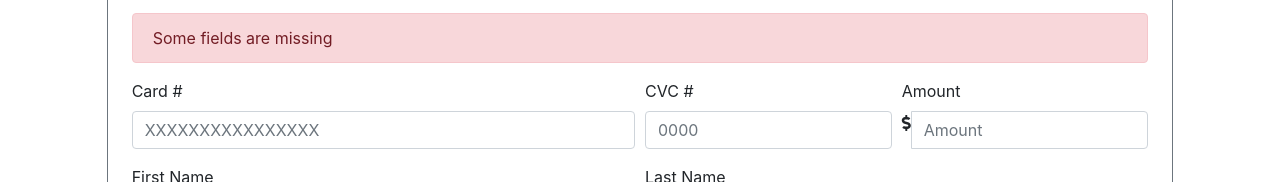
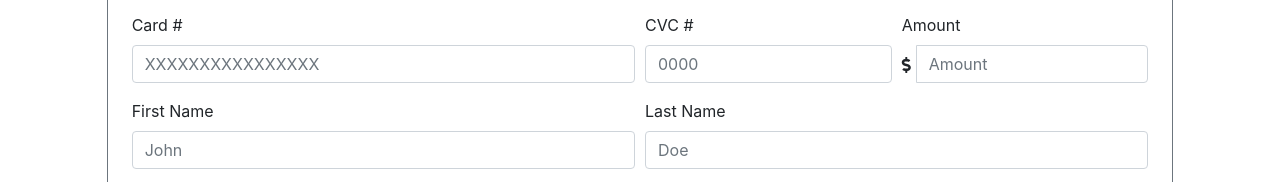
Before and after one commit to enriqueesmith/Payment-Form-Validation, a plain HTML site: page index.html in a window 1280 px wide. Shown: the part 141-323 px from the top of the page. Drawn offline with nearby package versions, Linux system fonts and the light colour scheme.

Commit message:
Final Commit

```diff
--- a/index.html
+++ b/index.html
@@ -14,9 +14,6 @@
                   <h1>Payment form example</h1>
                 <hr>
               </div>
-              <div class="alert alert-danger" role="alert">
-              Some fields are missing
-              </div>
               <div class="form-row">
                 <div class="form-group col-md-6">
                   <label for="inputCardNumber">Card #</label>
@@ -31,7 +28,7 @@
                   <label for="inputAmount">Amount</label>
                       <div class="input-group">
                         <div class="input-group-addon">
-                            <i class="fas fa-dollar-sign"></i>
+                            <i class="fas fa-dollar-sign" style="padding-right: 5px; padding-top: 12px;"></i>
                         </div>
                            <input type="number" class="form-control" id="inputAmount" placeholder="Amount">
                       </div>
```
